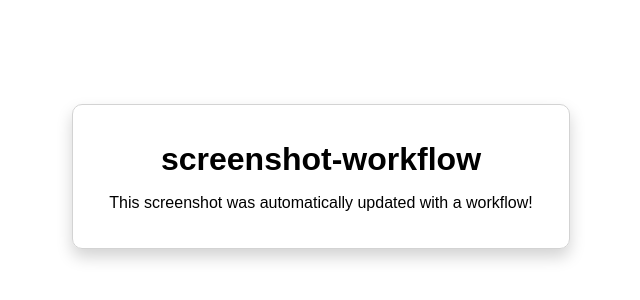
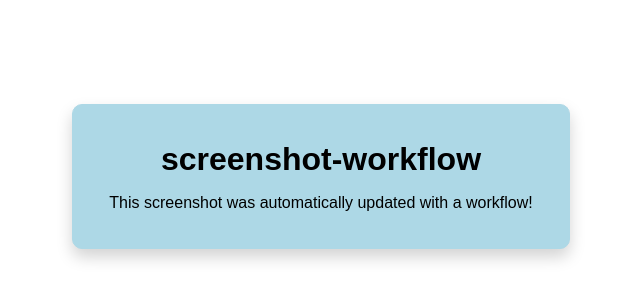
Before and after one commit to abeslier/screenshot-workflow, a plain HTML site: page example-project/index.html in a window 1280 px wide. Shown: the part 224-524 px from the top of the page, without its empty margins (319-959 px from the left). Drawn offline with Linux system fonts and the light colour scheme.

Commit message:
css mod test

```diff
--- a/example-project/style.css
+++ b/example-project/style.css
@@ -12,11 +12,12 @@ body {
 }
 
 .frame {
-    border: 1px solid lightgray;
+    border: 1px solid lightblue;
     border-radius: 0.625rem;
     padding: 1.25rem;
     box-shadow: 0 0.5rem 1rem lightgray;
     text-align: center;
+    background-color: lightblue;
 }
 
 h1, p {
```
